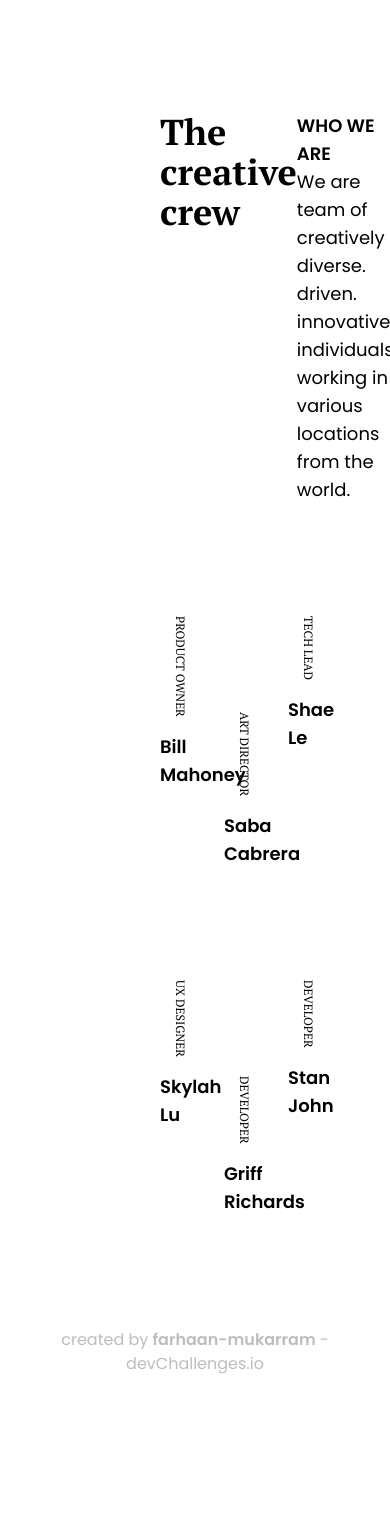
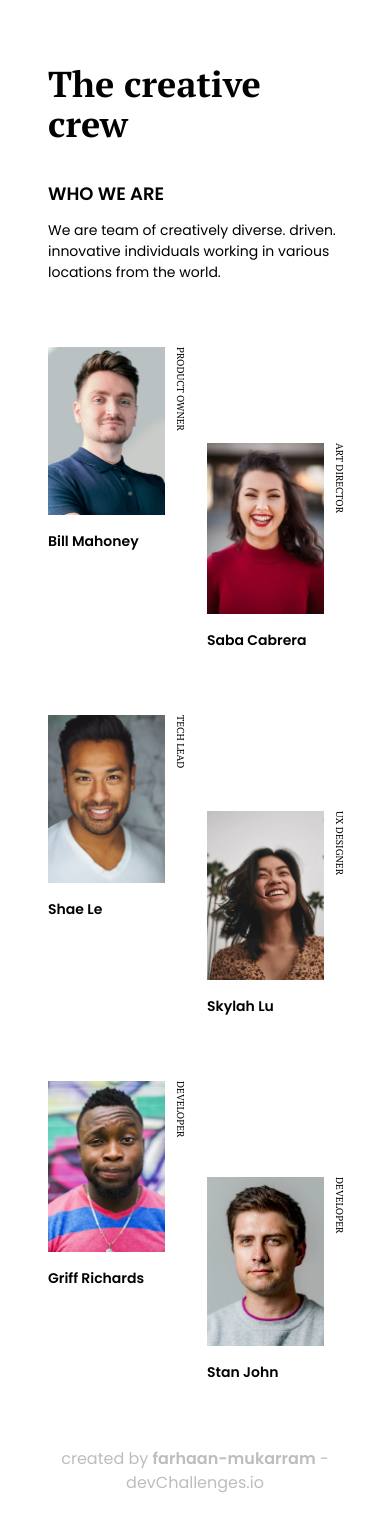
Before and after one commit to farhaan-mukarram/dev-challenges-my-team-page, a React (Vite) app: page / in a window 390 px wide. Before the commit the page ends 1400 px from the top, so only its background shows below. Built offline with nearby package versions, Linux system fonts and the light colour scheme.

Commit message:
Implement mobile view

```diff
--- a/src/App.tsx
+++ b/src/App.tsx
@@ -17,44 +17,45 @@ const App = () => {
 
   return (
     <div className="mx-auto max-w-7xl">
-      <div className="flex flex-col min-h-screen px-40 py-28 space-y-28">
-        <div className="flex items-start">
+      <div className="flex flex-col min-h-screen px-12 py-16 space-y-16 lg:px-40 lg:py-28 lg:space-y-28">
+        <div className="flex flex-col items-start space-y-9 lg:space-y-0 lg:flex-row">
           <p className="text-4xl font-bold basis-full font-pt-serif">
             The creative crew
           </p>
 
-          <div className="flex flex-col basis-auto">
+          <div className="flex flex-col space-y-3 basis-auto">
             <p className="text-lg font-semibold">WHO WE ARE</p>
-            <p className="text-lg font-normal">
+            <p className="lg:text-lg text-[0.875rem] font-normal">
               We are team of creatively diverse. driven. innovative individuals
               working in various locations from the world.
             </p>
           </div>
         </div>
-
-        <main className="grid grid-cols-3 gap-x-16 gap-y-28 [&>*:nth-child(3n+2)]:mt-24">
+        <main className="grid grid-cols-2 lg:grid-cols-3 gap-x-6 gap-y-16 lg:gap-x-16 lg:gap-y-28 [&>*:nth-child(even)]:mt-24 [&>*:nth-child(3n+2)]:lg:mt-24">
           {crewMembers.map(({ name, title, picture }, idx) => (
             <figure key={idx} className="flex flex-col space-y-4">
-              <figure className="flex items-start space-x-3">
+              <figure className="flex items-start space-x-2 lg:space-x-3">
                 <img
                   src={picture}
                   alt={`${name}'s photo`}
                   className="max-w-[87%]"
                 />
 
-                <figcaption className="text-xs font-normal uppercase writing-vertical-lr font-pt-serif">
+                <figcaption className="text-[0.625rem] lg:text-xs font-normal uppercase writing-vertical-lr font-pt-serif">
                   {title}
                 </figcaption>
               </figure>
 
-              <figcaption className="text-lg font-semibold">{name}</figcaption>
+              <figcaption className="text-[0.875rem] lg:text-lg font-semibold">
+                {name}
+              </figcaption>
             </figure>
           ))}
         </main>
       </div>
 
-      <footer className="mb-6">
-        <p className="font-medium text-center font-montserrat text-[#BDBDBD]">
+      <footer className="px-12 mb-6 lg:px-40">
+        <p className="font-medium text-center text-[#BDBDBD]">
           created by{" "}
           <span className="font-bold">
             <a
```
